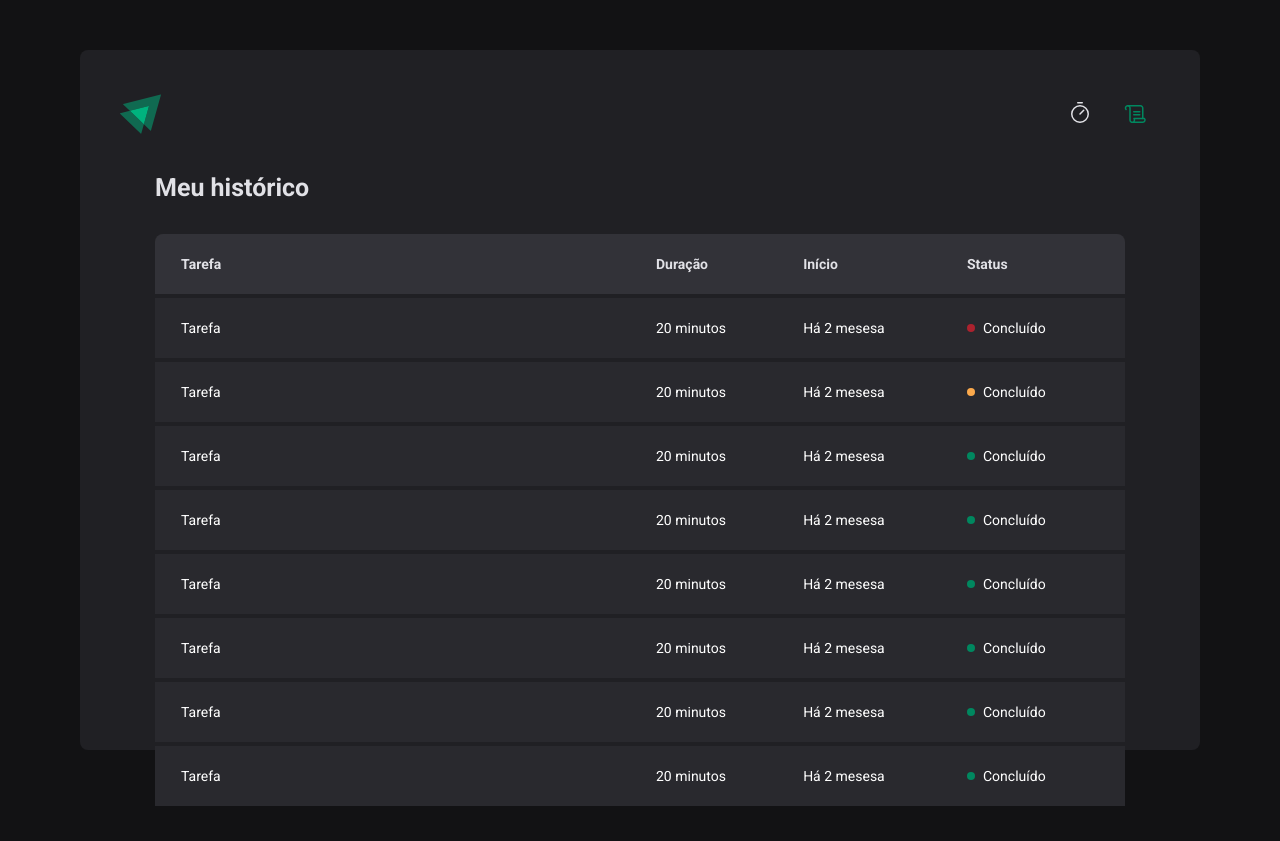
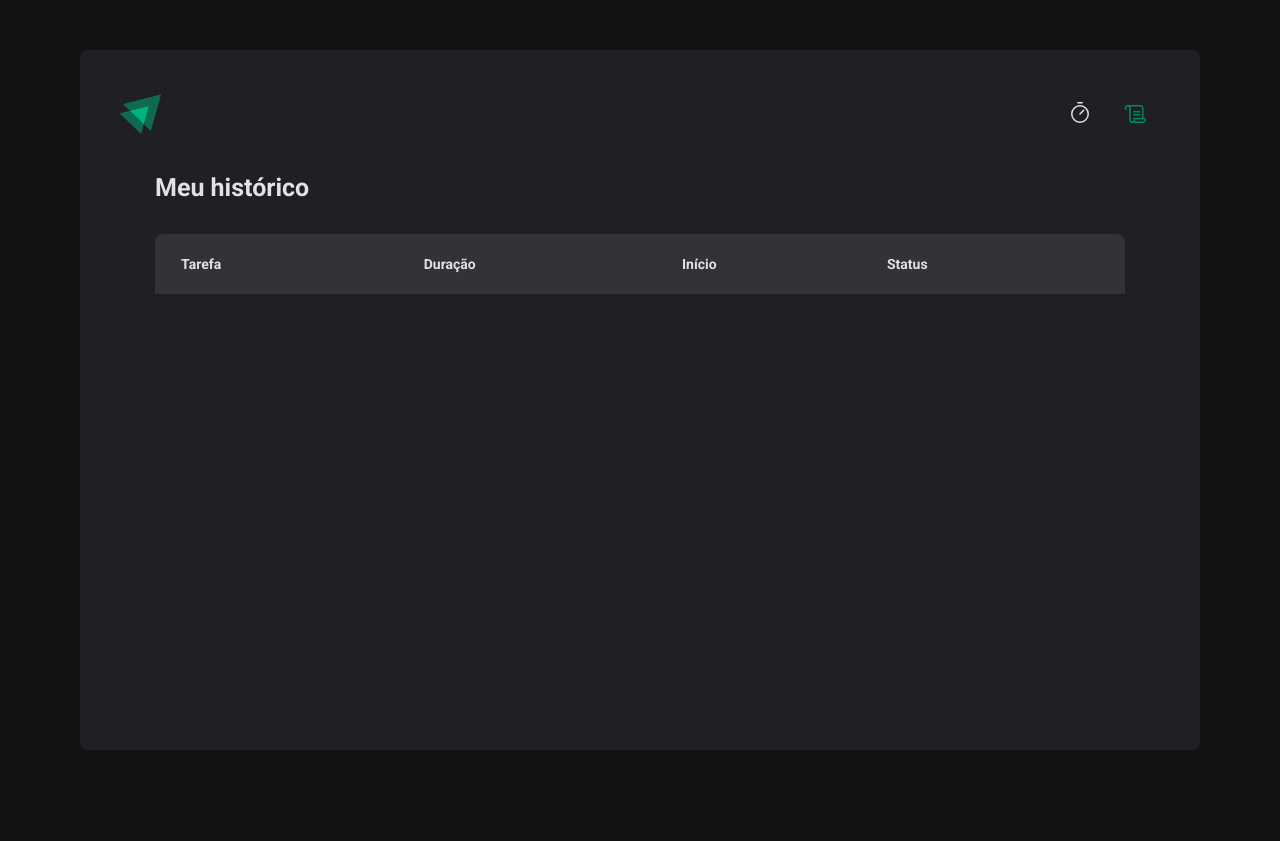
Before and after one commit to Thiago-Fers7/ignite-timer, a React (Vite) app: page /history in a window 1280 px wide. After the commit the page ends 800 px from the top, so only its background shows below. Built offline with nearby package versions, Linux system fonts and the light colour scheme.

Commit message:
Table of cycles

```diff
--- a/src/contexts/CyclesContext.tsx
+++ b/src/contexts/CyclesContext.tsx
@@ -18,6 +18,7 @@
   activeCycle: Cycle | undefined
   activeCycleId: string | null
   amountSecondsPassed: number
+  cycles: Cycle[]
   markCurrentCycleAsFinished: () => void
   setSecondsPassed: (seconds: number) => void
   createNewCircle: (data: CreateCycleData) => void
@@ -98,6 +99,7 @@
         createNewCircle,
         interruptCurrentCycle,
         deactiveCurrentCycle,
+        cycles,
       }}
     >
       {children}
--- a/src/pages/History/index.tsx
+++ b/src/pages/History/index.tsx
@@ -1,6 +1,12 @@
+import { formatDistanceToNow } from 'date-fns'
+import ptBR from 'date-fns/locale/pt-BR'
+import { useContext } from 'react'
+import { CyclesContext } from '../../contexts/CyclesContext'
 import { HistoryContainer, HistoryList, Status } from './styles'
 
 export function History() {
+  const { cycles } = useContext(CyclesContext)
+
   return (
     <HistoryContainer>
       <h1>Meu histórico</h1>
@@ -17,70 +23,31 @@
           </thead>
 
           <tbody>
-            <tr>
-              <td>Tarefa</td>
-              <td>20 minutos</td>
-              <td>Há 2 mesesa</td>
-              <td>
-                <Status statusColor="red">Concluído</Status>
-              </td>
-            </tr>
-            <tr>
-              <td>Tarefa</td>
-              <td>20 minutos</td>
-              <td>Há 2 mesesa</td>
-              <td>
-                <Status statusColor="yellow">Concluído</Status>
-              </td>
-            </tr>
-            <tr>
-              <td>Tarefa</td>
-              <td>20 minutos</td>
-              <td>Há 2 mesesa</td>
-              <td>
-                <Status statusColor="green">Concluído</Status>
-              </td>
-            </tr>
-            <tr>
-              <td>Tarefa</td>
-              <td>20 minutos</td>
-              <td>Há 2 mesesa</td>
-              <td>
-                <Status statusColor="green">Concluído</Status>
-              </td>
-            </tr>
-            <tr>
-              <td>Tarefa</td>
-              <td>20 minutos</td>
-              <td>Há 2 mesesa</td>
-              <td>
-                <Status statusColor="green">Concluído</Status>
-              </td>
-            </tr>
-            <tr>
-              <td>Tarefa</td>
-              <td>20 minutos</td>
-              <td>Há 2 mesesa</td>
-              <td>
-                <Status statusColor="green">Concluído</Status>
-              </td>
-            </tr>
-            <tr>
-              <td>Tarefa</td>
-              <td>20 minutos</td>
-              <td>Há 2 mesesa</td>
-              <td>
-                <Status statusColor="green">Concluído</Status>
-              </td>
-            </tr>
-            <tr>
-              <td>Tarefa</td>
-              <td>20 minutos</td>
-              <td>Há 2 mesesa</td>
-              <td>
-                <Status statusColor="green">Concluído</Status>
-              </td>
-            </tr>
+            {cycles.map((cycle) => (
+              <tr key={cycle.id}>
+                <td>{cycle.task}</td>
+                <td>{cycle.minutesAmount}</td>
+                <td>
+                  {formatDistanceToNow(cycle.startDate, {
+                    addSuffix: true,
+                    locale: ptBR,
+                  })}
+                </td>
+                <td>
+                  {cycle.finishedDate && (
+                    <Status statusColor="green">Concluído</Status>
+                  )}
+
+                  {cycle.interrupDate && (
+                    <Status statusColor="red">Interrompido</Status>
+                  )}
+
+                  {!cycle.interrupDate && !cycle.finishedDate && (
+                    <Status statusColor="yellow">Em andamento</Status>
+                  )}
+                </td>
+              </tr>
+            ))}
           </tbody>
         </table>
       </HistoryList>
```
